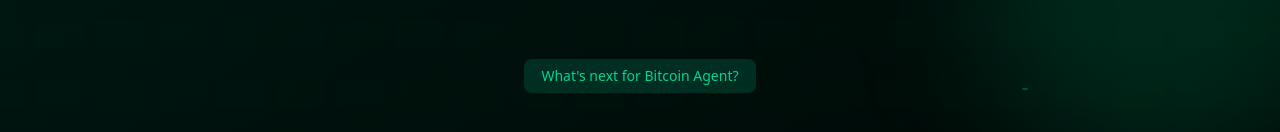
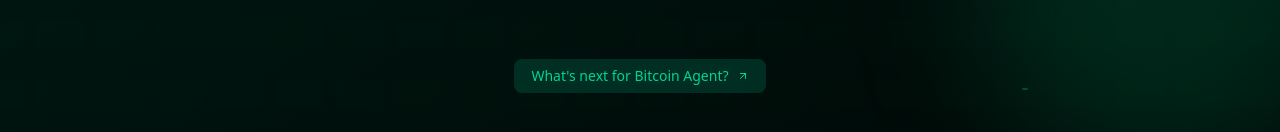
Before and after one commit to hahamrha/Near-Bitcoin-Agent, a Next.js app: page / in a window 1280 px wide. Shown: the part 133-265 px from the top of the page. Built offline with nearby package versions, Linux system fonts and the light colour scheme.

Commit message:
chore: add arrow icon

```diff
--- a/src/app/page.tsx
+++ b/src/app/page.tsx
@@ -70,7 +70,7 @@
 
             <Badge className="bg-emerald-900/50 text-emerald-400 hover:bg-emerald-900/70 px-4 py-1.5 text-sm backdrop-blur-sm">
               What's next for Bitcoin Agent?
-              {/* <ArrowUpRight className="inline h-4 w-4 ml-1" /> */}
+              <ArrowUpRight className="inline h-4 w-4 ml-1" />
             </Badge>
 
           </div>
```
